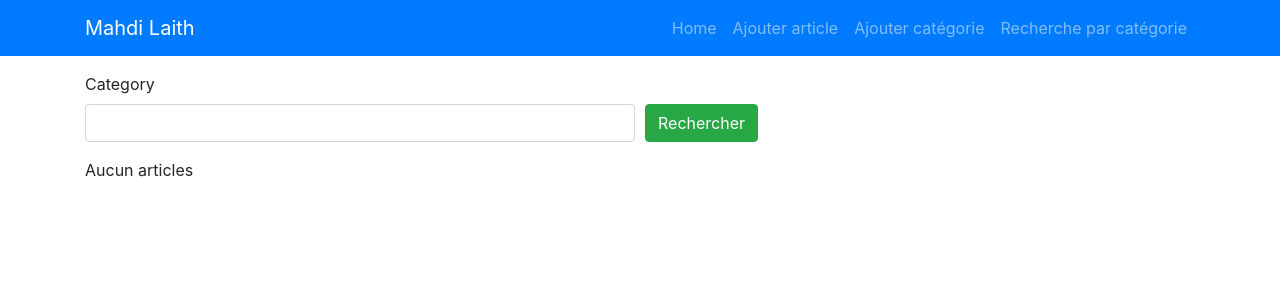
After one commit to LaithMahdi/TP7-symfony, a Symfony app: template templates/articles/articlesParCategorie.html.twig in a window 1280 px wide. The commit adds this page. Shown: the top 300 px of the page. Run offline with Twig, Linux system fonts and the light colour scheme; the template is opened without the code that fills it, so the values that code supplies are empty; form fields are guessed from the names that the template uses; some libraries are stand-ins or nearby versions.

Commit message:
Add serach by category

```diff
--- /dev/null
+++ b/templates/articles/articlesParCategorie.html.twig
@@ -0,0 +1,45 @@
+{% extends 'base.html.twig' %}
+{% block title%} Liste des Articles par Catégorie{% endblock %}
+{% block body %}
+{{ form_start(form) }}
+    <div class="form-row align-items-end" >
+        <div class="col">
+            {{ form_row(form.category) }}
+        </div>
+        <div class="col">
+            <div class="form-group">
+                <button type="submit" class="btn btn-success">Rechercher</button>
+            </div>
+        </div>
+    </div>
+{{ form_end(form) }}
+    {% if articles %}
+    <table id="articles" class="table table-striped">
+        <thead>
+            <tr>
+                <th>Nom</th>
+                <th>Prix</th>
+                <th>Catégorie</th>
+                <th>Actions</th>
+            </tr>
+        </thead>
+        <tbody>
+        {% for article in articles %}
+            <tr>
+                <td>{{ article.nom }}</td>
+                <td>{{ article.prix }}</td>
+                <td>{{ article.category.title }}</td>
+                <td>
+                <a href="/article/{{ article.id }}" class="btn btn-dark">Détails</a>
+                <a href="/article/edit/{{ article.id }}" class="btn btn-dark">Modifier</a>
+                <a href="/article/delete/{{ article.id }}" class="btn btn-danger"
+                onclick="return confirm('Etesvous sûr de supprimer cet article?');">Supprimer</a>
+                </td>
+            </tr>
+        {% endfor %}
+        </tbody>
+    </table>
+    {% else %}
+    <p>Aucun articles</p>
+    {% endif %}
+{% endblock %}
--- a/templates/inc/navbar.html.twig
+++ b/templates/inc/navbar.html.twig
@@ -15,7 +15,9 @@
                 <li class="nav-item">
                     <a href="{{ path('new_category')}}" class="nav-link">Ajouter catégorie</a>
                 </li>
-
+                <li class="nav-item">
+                    <a href="{{ path('article_par_cat')}}" class="nav-link">Recherche par catégorie</a>
+                </li>
             </ul>
         </div>
     </div>
```
Also changed, not shown: src/Controller/IndexController.php (+23 -4 lines), src/Entity/CategorySearch.php (added, +19 -0 lines), src/Form/CategorySearchType.php (added, +29 -0 lines).
